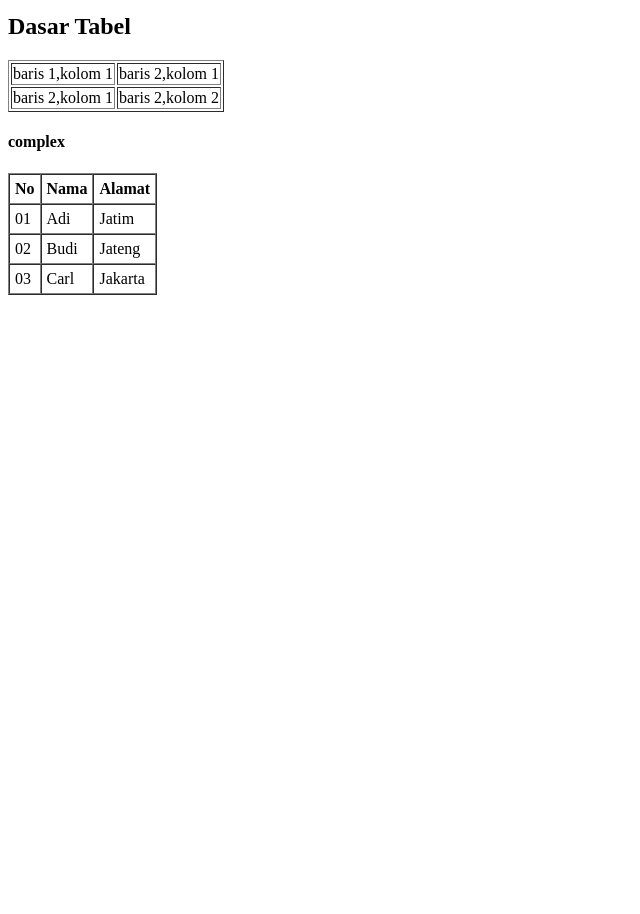
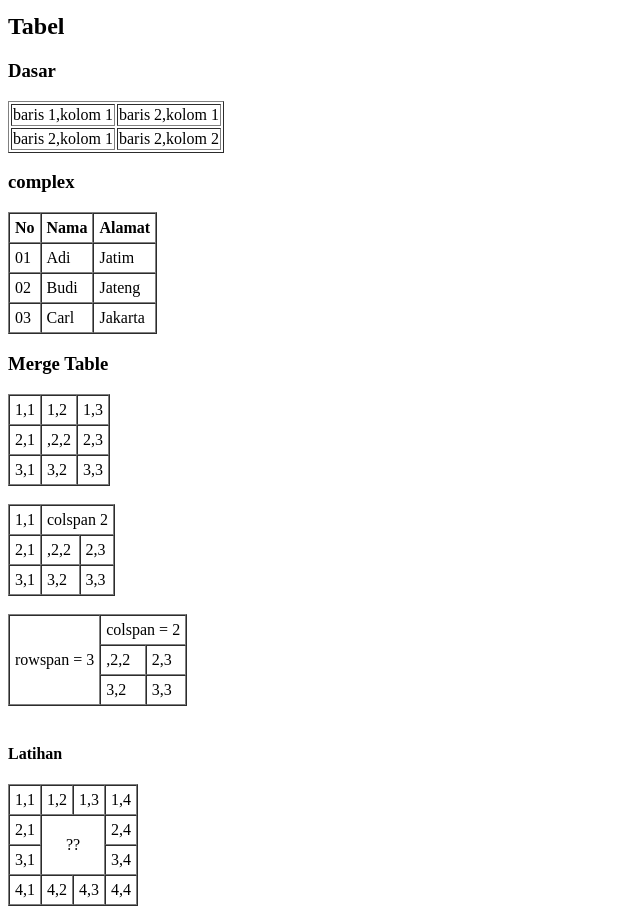
Before and after one commit to MYusronN/belajar-html, a plain HTML site: page index.html in a window 1280 px wide. Shown: the part 1720-2634 px from the top of the page, without its empty margins (0-640 px from the left). Before the commit the page ends 2023 px from the top, so only its background shows below. Drawn offline with Linux system fonts and the light colour scheme.

Commit message:
add materi table merging

```diff
--- a/index.html
+++ b/index.html
@@ -77,7 +77,8 @@
         <img src="mina.jpg" title="Mina Myoui" width="400">
     </a>
     <hr>
-    <h2>Dasar Tabel</h2>
+    <h2> Tabel</h2>
+    <h3>Dasar</h3>
     <table border="1">
         <tr>
             <td>baris 1,kolom 1</td>
@@ -88,7 +89,7 @@
             <td>baris 2,kolom 2</td>
         </tr>
     </table>
-    <h4>complex</h4>
+    <h3>complex</h3>
     <table class="table" border="1" cellspacing="0" cellpadding="5">
         <!--Atribut table border, cellpadding, cellspacing, rolspan, rowspan-->
         <thead>
@@ -114,6 +115,89 @@
             <td>Jakarta</td>
         </tr>
     </table>
+    <h3>Merge Table</h3>
+    <table class="table" border="1" cellspacing="0" cellpadding="5">
+        <thead>
+            <tr>
+                <td>1,1</td>
+                <td>1,2</td>
+                <td>1,3</td>
+            </tr>
+        </thead>
+        <tbody>
+            <tr>
+                <td scope="row">2,1</td>
+                <td>,2,2</td>
+                <td>2,3</td>
+            </tr>
+            <tr>
+                <td scope="row">3,1</td>
+                <td>3,2</td>
+                <td>3,3</td>
+            </tr>
+        </tbody>
+    </table>
+    <br>
+    <table class="table" border="1" cellspacing="0" cellpadding="5">
+        <thead>
+            <tr>
+                <td>1,1</td>
+                <td colspan="2">colspan 2</td>
+            </tr>
+        </thead>
+        <tbody>
+            <tr>
+                <td>2,1</td>
+                <td>,2,2</td>
+                <td>2,3</td>
+            </tr>
+            <tr>
+                <td>3,1</td>
+                <td>3,2</td>
+                <td>3,3</td>
+            </tr>
+        </tbody>
+    </table>
+    <br>
+    <table class="table" border="1" cellspacing="0" cellpadding="5">
+        <tr>
+            <td rowspan="3">rowspan = 3</td>
+            <td colspan="2">colspan = 2</td>
+        </tr>
+        <tr>
+            <td>,2,2</td>
+            <td>2,3</td>
+        </tr>
+        <tr>
+            <td>3,2</td>
+            <td>3,3</td>
+        </tr>
+    </table>
+    <br>
+    <h4>Latihan</h4>
+    <table class="table" border="1" cellspacing="0" cellpadding="5">
+        <tr>
+            <td>1,1</td>
+            <td>1,2</td>
+            <td>1,3</td>
+            <td>1,4</td>
+        </tr>
+        <tr>
+            <td>2,1</td>
+            <td rowspan="2" colspan="2" align="center">??</td>
+            <td>2,4</td>
+        </tr>
+        <tr>
+            <td>3,1</td>
+            <td>3,4</td>
+        </tr>
+        <tr>
+            <td>4,1</td>
+            <td>4,2</td>
+            <td>4,3</td>
+            <td>4,4</td>
+        </tr>
+    </table>
 </body>
 
 </html>
```
